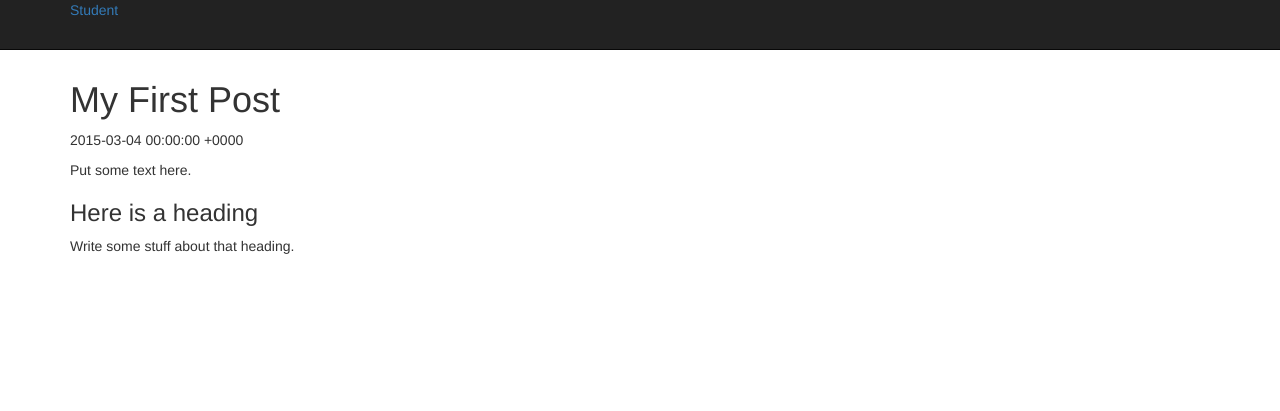
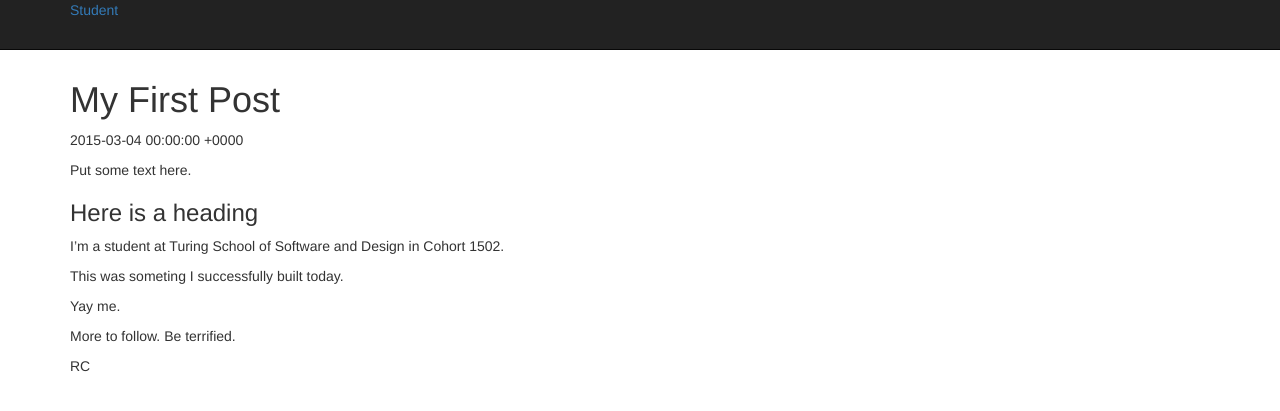
Before and after one commit to kurohyou108/kurohyou108.github.io, a Jekyll site: the page built from _posts/2015-03-04-my-first-post.md, in a window 1280 px wide. Shown: the top 411 px of the page. Built offline with Jekyll 4.4.1, drawn with Linux system fonts in a browser that asks for light colours.

Commit message:
First Post

```diff
--- a/_posts/2015-03-04-my-first-post.md
+++ b/_posts/2015-03-04-my-first-post.md
@@ -7,4 +7,12 @@ Put some text here.
 
 ### Here is a heading
 
-Write some stuff about that heading.
+I'm a student at Turing School of Software and Design in Cohort 1502.
+
+This was someting I successfully built today.
+
+Yay me.
+
+More to follow.  Be terrified.
+
+RC
```
